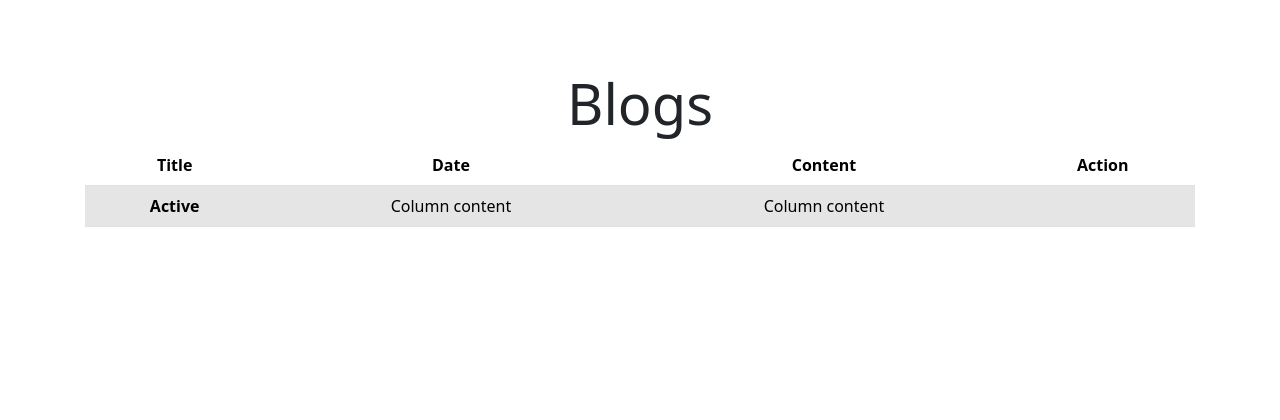
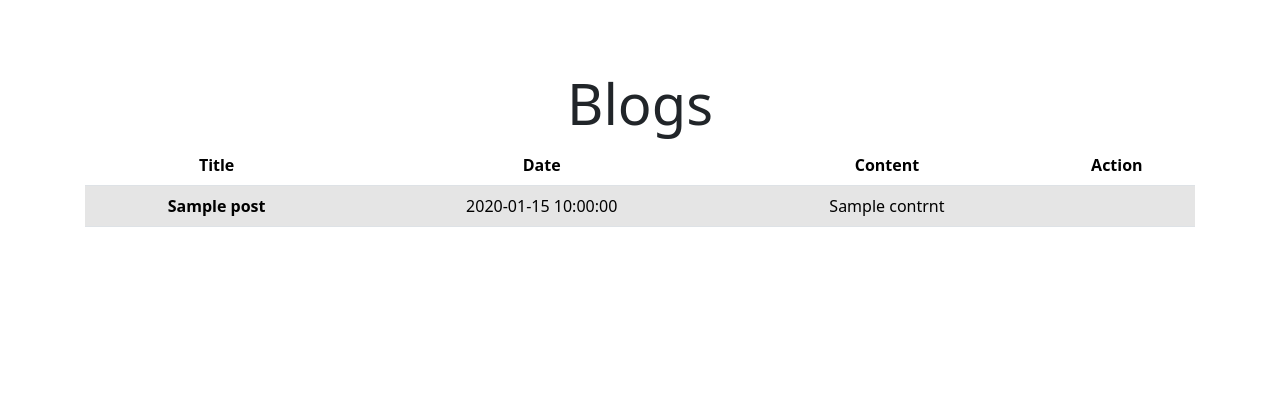
Before and after one commit to Juleshb/Yii-project2, a Yii app: template views/site/home.php in a window 1280 px wide. Shown: the top 420 px of the page. Run offline with PHP 8.4 and a stand-in for Yii, Linux system fonts and the light colour scheme; the template is opened without the code that fills it: most values are stand-ins (such as "Sample title", 1, 10 or a date in 2020); data that the repository does not hold is empty; some libraries are stand-ins or nearby versions.

Commit message:
displaying data into table

```diff
--- a/controllers/SiteController.php
+++ b/controllers/SiteController.php
@@ -9,7 +9,7 @@ use yii\web\Response;
 use yii\filters\VerbFilter;
 use app\models\LoginForm;
 use app\models\ContactForm;
-use app\models\Post;
+use app\models\post;
 
 class SiteController extends Controller
 {
@@ -62,8 +62,8 @@ class SiteController extends Controller
      */
     public function actionIndex()
     {
-        $posts = Post::find()->all();
-        return $this->render('home',['post'=> $posts]);
+        $posts = post::find()->all();
+        return $this->render('home',['posts'=>$posts]);
     }
 
     /**
--- a/views/site/home.php
+++ b/views/site/home.php
@@ -10,6 +10,7 @@ $this->title = 'blog';
         <h1 class="display-4">Blogs</h1>
         <table class="table table-hover">
   <thead>
+
     <tr>
       <th scope="col">Title</th>
       <th scope="col">Date</th>
@@ -18,20 +19,26 @@ $this->title = 'blog';
     </tr>
   </thead>
   <tbody>
+  <?php if (count($posts)>0): ?>
+    <?php foreach($posts as $post): ?>
     <tr class="table-active">
-      <th scope="row">Active</th>
-      <td>Column content</td>
-      <td>Column content</td>
+      <th scope="row"><?php echo $post->Title; ?></th>
+      <td><?php echo $post->Date;?></td>
+      <td><?php echo $post->Contrnt;?></td>
       <td>
         <span><?= html::a('view') ?></span>
         <span><?= html::a('update') ?></span>
         <span><?= html::a('delete') ?></span>
       </td>
     </tr>
-
+    <?php endforeach; ?>
+    <?php else:  ?>
+      <tr>
+        <td>Norecords Found</td>
+      </tr>
+      <?php endif  ?>
   </tbody>
 </table>
 
-<?php print_r($posts); ?>
     </div>
 </div>
```
